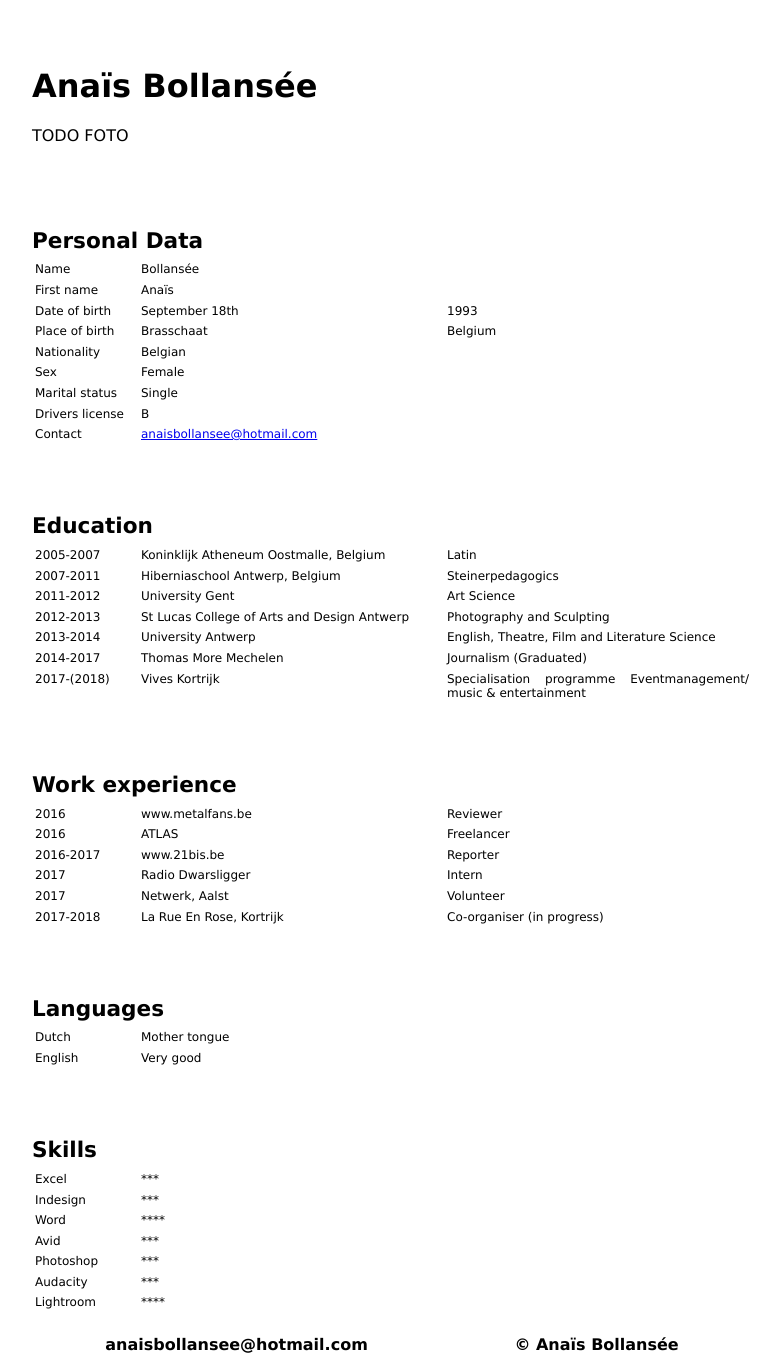
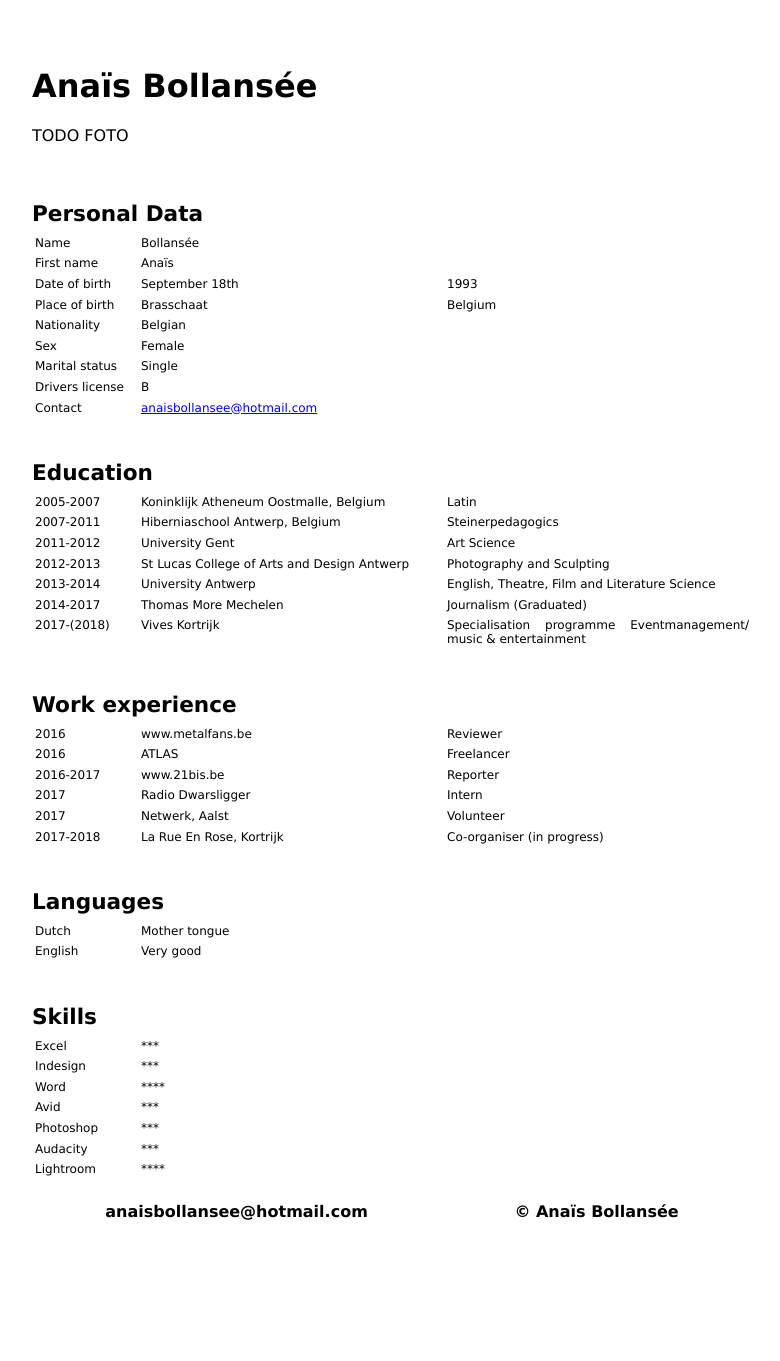
Before and after one commit to AnaisBollansee/AnaisBollansee.github.io, a Jekyll site: the page built from _info/about.md, in a window 1280 px wide. Shown: the whole page, without its empty margins (248-1028 px from the left). Built offline with Jekyll 4.4.1, drawn with Linux system fonts in a browser that asks for light colours; after the commit the page ends 1227 px from its top, so only the background shows below that.

Commit message:
css footer en h3

```diff
--- a/css/styles.scss
+++ b/css/styles.scss
@@ -17,7 +17,7 @@ h3 {
 	font-size: 135%;
 	margin: 0pt;
 	margin-bottom: 5pt;
-	padding-top: 50pt;
+	padding-top: 30pt;
 }
 
 footer {
```
Also changed, not shown: 1 other file.
